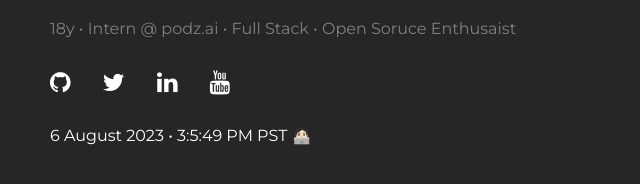
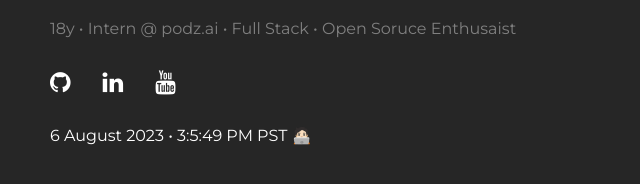
Before and after one commit to ronanscripts/ronann.dev, a plain HTML site: page index.html in a window 1280 px wide. Shown: the part 266-450 px from the top of the page, 0-640 px from the left. Drawn offline with nearby package versions, Linux system fonts and the light colour scheme.

Commit message:
remove twitter link

```diff
--- a/index.html
+++ b/index.html
@@ -67,7 +67,6 @@
             <p class="infoBullet"> 18y • Intern @ podz.ai • Full Stack • Open Soruce Enthusaist </p>
             <div class="socialIcons">
                 <a href="https://github.com/ronanscripts" class="fa fa-github"></a>
-                <a href="https://twitter.com/ronanscripts" class="fa fa-twitter"></a>
                 <a href="https://www.linkedin.com/in/ronanrein/" class="fa fa-linkedin"></a>
                 <a href="https://www.youtube.com/channel/UC5rM76y-PzP0Cwl9hxNO4Zw" class="fa fa-youtube"></a>
             </div>
```
